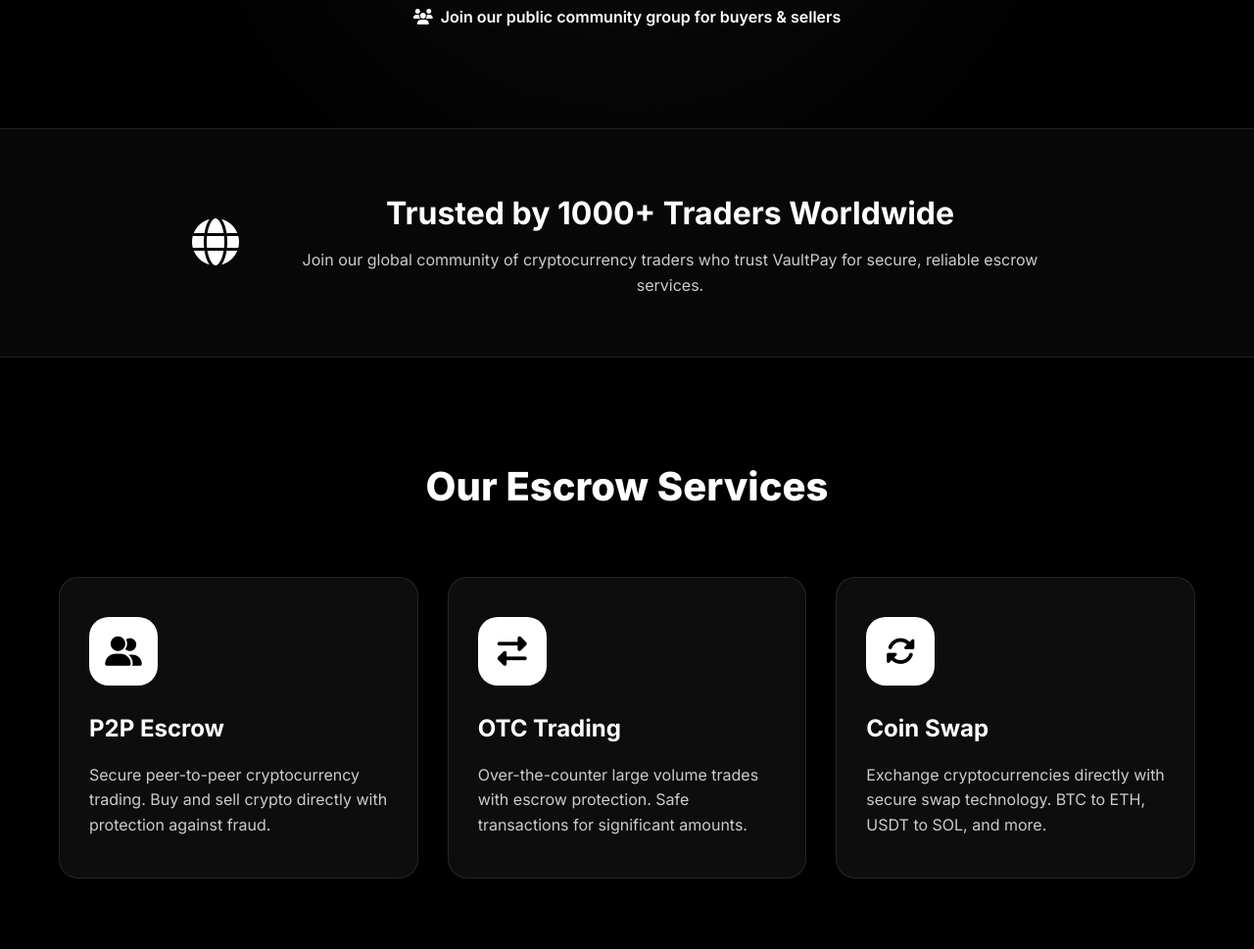
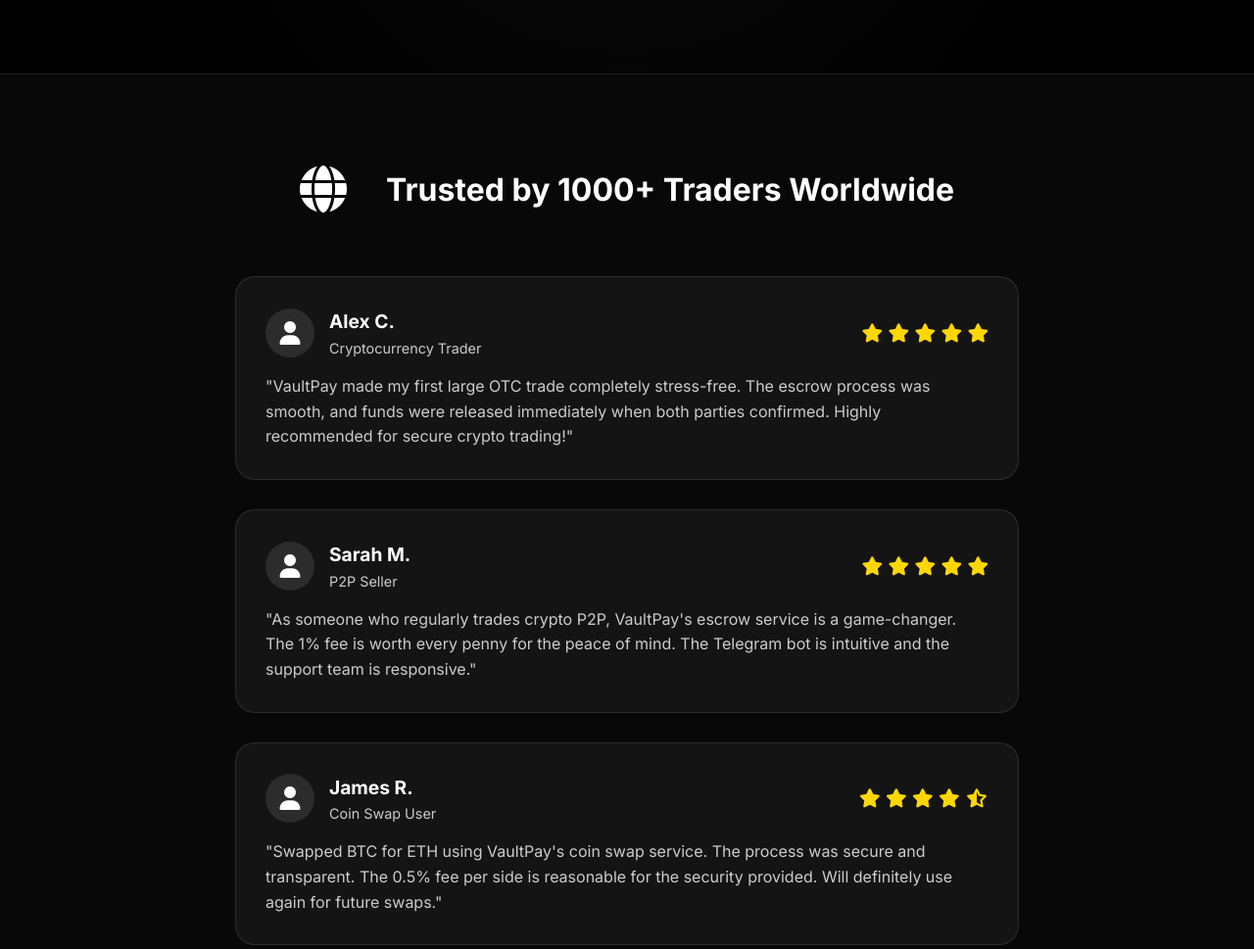
Before and after one commit to BenjaminEraTheGreat/VaultPay, a plain HTML site: page Index.html in a window 1280 px wide. Shown: the part 680-1649 px from the top of the page at 98% size. Drawn offline with Linux system fonts and the light colour scheme.

Commit message:
Update Index.html

```diff
--- a/Index.html
+++ b/Index.html
@@ -108,27 +108,6 @@
             color: #ffffff;
         }
 
-        /* Community Button */
-        .community-btn {
-            background: transparent;
-            color: #ffffff;
-            padding: 10px 24px;
-            border-radius: 50px;
-            text-decoration: none;
-            font-weight: 600;
-            display: flex;
-            align-items: center;
-            gap: 8px;
-            border: 2px solid #ffffff;
-            transition: all 0.3s;
-            margin-left: 15px;
-        }
-
-        .community-btn:hover {
-            background: #ffffff;
-            color: #000000;
-        }
-
         /* Hero Section */
         .hero {
             padding: 100px 0;
@@ -224,60 +203,94 @@
             color: #000000;
         }
 
-        .community-cta {
-            margin-top: 30px;
-        }
-
-        .community-link {
-            color: #ffffff;
-            text-decoration: none;
-            font-weight: 600;
-            display: inline-flex;
-            align-items: center;
-            gap: 8px;
-            transition: opacity 0.3s;
-        }
-
-        .community-link:hover {
-            opacity: 0.8;
-            text-decoration: underline;
-        }
-
-        /* Trusted Section */
-        .trusted-section {
-            padding: 60px 0;
+        /* Trust Review Section */
+        .trust-review-section {
+            padding: 80px 0;
             background: rgba(255, 255, 255, 0.03);
             text-align: center;
             border-top: 1px solid rgba(255, 255, 255, 0.1);
             border-bottom: 1px solid rgba(255, 255, 255, 0.1);
         }
 
-        .trusted-stats {
+        .trust-stats {
             display: flex;
             justify-content: center;
             align-items: center;
             gap: 40px;
             flex-wrap: wrap;
+            margin-bottom: 50px;
         }
 
-        .trusted-icon {
+        .trust-icon {
             font-size: 3rem;
             color: #ffffff;
         }
 
-        .trusted-text {
+        .trust-text {
             font-size: 2rem;
             font-weight: 700;
             color: #ffffff;
         }
 
-        .trusted-subtext {
+        .review-container {
+            max-width: 800px;
+            margin: 0 auto;
+        }
+
+        .review-card {
+            background: rgba(255, 255, 255, 0.05);
+            border-radius: 20px;
+            padding: 30px;
+            border: 1px solid rgba(255, 255, 255, 0.1);
+            margin-bottom: 30px;
+            text-align: left;
+        }
+
+        .review-header {
+            display: flex;
+            justify-content: space-between;
+            align-items: center;
+            margin-bottom: 15px;
+            flex-wrap: wrap;
+            gap: 10px;
+        }
+
+        .reviewer {
+            display: flex;
+            align-items: center;
+            gap: 15px;
+        }
+
+        .reviewer-avatar {
+            width: 50px;
+            height: 50px;
+            background: rgba(255, 255, 255, 0.1);
+            border-radius: 50%;
+            display: flex;
+            align-items: center;
+            justify-content: center;
+            font-size: 1.5rem;
+        }
+
+        .reviewer-info h4 {
+            font-size: 1.2rem;
+            color: #ffffff;
+        }
+
+        .reviewer-info p {
+            color: #cccccc;
+            font-size: 0.9rem;
+        }
+
+        .review-stars {
+            color: #FFD700;
+            font-size: 1.2rem;
+        }
+
+        .review-content {
+            color: #cccccc;
+            line-height: 1.6;
             font-size: 1rem;
-            color: #cccccc;
-            margin-top: 10px;
-            max-width: 800px;
-            margin-left: auto;
-            margin-right: auto;
         }
 
         /* Features */
@@ -474,43 +487,6 @@
             max-height: 500px;
         }
 
-        /* Community Section */
-        .community-section {
-            padding: 80px 0;
-            background: rgba(255, 255, 255, 0.03);
-            text-align: center;
-        }
-
-        .community-box {
-            background: rgba(255, 255, 255, 0.05);
-            border-radius: 20px;
-            padding: 50px 30px;
-            border: 1px solid rgba(255, 255, 255, 0.1);
-            max-width: 600px;
-            margin: 0 auto;
-        }
-
-        .community-icon {
-            font-size: 3rem;
-            color: #ffffff;
-            margin-bottom: 20px;
-        }
-
-        .community-box h3 {
-            font-size: 1.8rem;
-            margin-bottom: 15px;
-            color: #ffffff;
-        }
-
-        .community-box p {
-            color: #cccccc;
-            margin-bottom: 25px;
-        }
-
-        .community-box .primary-btn {
-            margin-top: 10px;
-        }
-
         /* Footer */
         footer {
             background: rgba(255, 255, 255, 0.03);
@@ -592,11 +568,11 @@
                 font-size: 28px;
             }
 
-            .trusted-text {
+            .trust-text {
                 font-size: 1.5rem;
             }
 
-            .trusted-stats {
+            .trust-stats {
                 gap: 20px;
             }
 
@@ -609,9 +585,9 @@
                 font-size: 0.9rem;
             }
 
-            .community-btn {
-                margin-left: 0;
-                margin-top: 10px;
+            .review-header {
+                flex-direction: column;
+                align-items: flex-start;
             }
         }
     </style>
@@ -639,10 +615,6 @@
                     <a href="https://t.me/Vaultpayofficialbot" class="telegram-btn" target="_blank">
                         <i class="fab fa-telegram"></i>
                         Start Trading
-                    </a>
-                    <a href="https://t.me/vaultpayofficialescrowgroup" class="community-btn" target="_blank">
-                        <i class="fas fa-users"></i>
-                        Community
                     </a>
                 </div>
             </div>
@@ -674,26 +646,92 @@
                     How It Works
                 </a>
             </div>
-
-            <div class="community-cta">
-                <a href="https://t.me/vaultpayofficialescrowgroup" class="community-link" target="_blank">
-                    <i class="fas fa-users"></i>
-                    Join our public community group for buyers & sellers
-                </a>
-            </div>
         </div>
     </section>
 
-    <!-- Trusted Section -->
-    <section class="trusted-section">
+    <!-- Trust Review Section -->
+    <section class="trust-review-section">
         <div class="container">
-            <div class="trusted-stats">
-                <div class="trusted-icon">
+            <div class="trust-stats">
+                <div class="trust-icon">
                     <i class="fas fa-globe"></i>
                 </div>
                 <div>
-                    <div class="trusted-text">Trusted by 1000+ Traders Worldwide</div>
-                    <div class="trusted-subtext">Join our global community of cryptocurrency traders who trust VaultPay for secure, reliable escrow services.</div>
+                    <div class="trust-text">Trusted by 1000+ Traders Worldwide</div>
+                </div>
+            </div>
+
+            <div class="review-container">
+                <div class="review-card">
+                    <div class="review-header">
+                        <div class="reviewer">
+                            <div class="reviewer-avatar">
+                                <i class="fas fa-user"></i>
+                            </div>
+                            <div class="reviewer-info">
+                                <h4>Alex C.</h4>
+                                <p>Cryptocurrency Trader</p>
+                            </div>
+                        </div>
+                        <div class="review-stars">
+                            <i class="fas fa-star"></i>
+                            <i class="fas fa-star"></i>
+                            <i class="fas fa-star"></i>
+                            <i class="fas fa-star"></i>
+                            <i class="fas fa-star"></i>
+                        </div>
+                    </div>
+                    <div class="review-content">
+                        "VaultPay made my first large OTC trade completely stress-free. The escrow process was smooth, and funds were released immediately when both parties confirmed. Highly recommended for secure crypto trading!"
+                    </div>
+                </div>
+
+                <div class="review-card">
+                    <div class="review-header">
+                        <div class="reviewer">
+                            <div class="reviewer-avatar">
+                                <i class="fas fa-user"></i>
+                            </div>
+                            <div class="reviewer-info">
+                                <h4>Sarah M.</h4>
+                                <p>P2P Seller</p>
+                            </div>
+                        </div>
+                        <div class="review-stars">
+                            <i class="fas fa-star"></i>
+                            <i class="fas fa-star"></i>
+                            <i class="fas fa-star"></i>
+                            <i class="fas fa-star"></i>
+                            <i class="fas fa-star"></i>
+                        </div>
+                    </div>
+                    <div class="review-content">
+                        "As someone who regularly trades crypto P2P, VaultPay's escrow service is a game-changer. The 1% fee is worth every penny for the peace of mind. The Telegram bot is intuitive and the support team is responsive."
+                    </div>
+                </div>
+
+                <div class="review-card">
+                    <div class="review-header">
+                        <div class="reviewer">
+                            <div class="reviewer-avatar">
+                                <i class="fas fa-user"></i>
+                            </div>
+                            <div class="reviewer-info">
+                                <h4>James R.</h4>
+                                <p>Coin Swap User</p>
+                            </div>
+                        </div>
+                        <div class="review-stars">
+                            <i class="fas fa-star"></i>
+                            <i class="fas fa-star"></i>
+                            <i class="fas fa-star"></i>
+                            <i class="fas fa-star"></i>
+                            <i class="fas fa-star-half-alt"></i>
+                        </div>
+                    </div>
+                    <div class="review-content">
+                        "Swapped BTC for ETH using VaultPay's coin swap service. The process was secure and transparent. The 0.5% fee per side is reasonable for the security provided. Will definitely use again for future swaps."
+                    </div>
                 </div>
             </div>
         </div>
@@ -792,23 +830,6 @@
         </div>
     </section>
 
-    <!-- Community Section -->
-    <section class="community-section" id="community">
-        <div class="container">
-            <div class="community-box">
-                <div class="community-icon">
-                    <i class="fas fa-users"></i>
-                </div>
-                <h3>Join Our Trading Community</h3>
-                <p>Connect with other cryptocurrency traders, buyers, and sellers in our public Telegram group. Get support, find trading partners, and stay updated with the latest news.</p>
-                <a href="https://t.me/vaultpayofficialescrowgroup" class="primary-btn" target="_blank">
-                    <i class="fab fa-telegram"></i>
-                    Join Public Group
-                </a>
-            </div>
-        </div>
-    </section>
-
     <!-- FAQ -->
     <section class="faq" id="faq">
         <div class="container">
@@ -857,11 +878,11 @@
 
                 <div class="faq-item">
                     <div class="faq-question">
-                        Can I join your community group?
+                        What happens if there's a dispute?
                         <i class="fas fa-chevron-down"></i>
                     </div>
                     <div class="faq-answer">
-                        Yes! We have a public Telegram group for buyers and sellers to connect. Join at <a href="https://t.me/vaultpayofficialescrowgroup" style="color: #ffffff; text-decoration: underline;">t.me/vaultpayofficialescrowgroup</a> to find trading partners and get community support.
+                        In case of disputes, our admin team reviews all chat history and transaction evidence within the secure group. We make fair decisions based on the available information to ensure both parties are treated fairly.
                     </div>
                 </div>
             </div>
@@ -893,10 +914,9 @@
                 </div>
 
                 <div class="footer-links">
-                    <h4>Community</h4>
-                    <a href="https://t.me/vaultpayofficialescrowgroup" target="_blank">Public Group</a>
-                    <a href="https://t.me/Vaultpayofficialbot" target="_blank">Support Bot</a>
-                    <a href="#community">Join Community</a>
+                    <h4>Contact</h4>
+                    <a href="https://t.me/Vaultpayofficialbot" target="_blank">Telegram Support</a>
+                    <a href="#faq">Help Center</a>
                 </div>
             </div>
 
```
